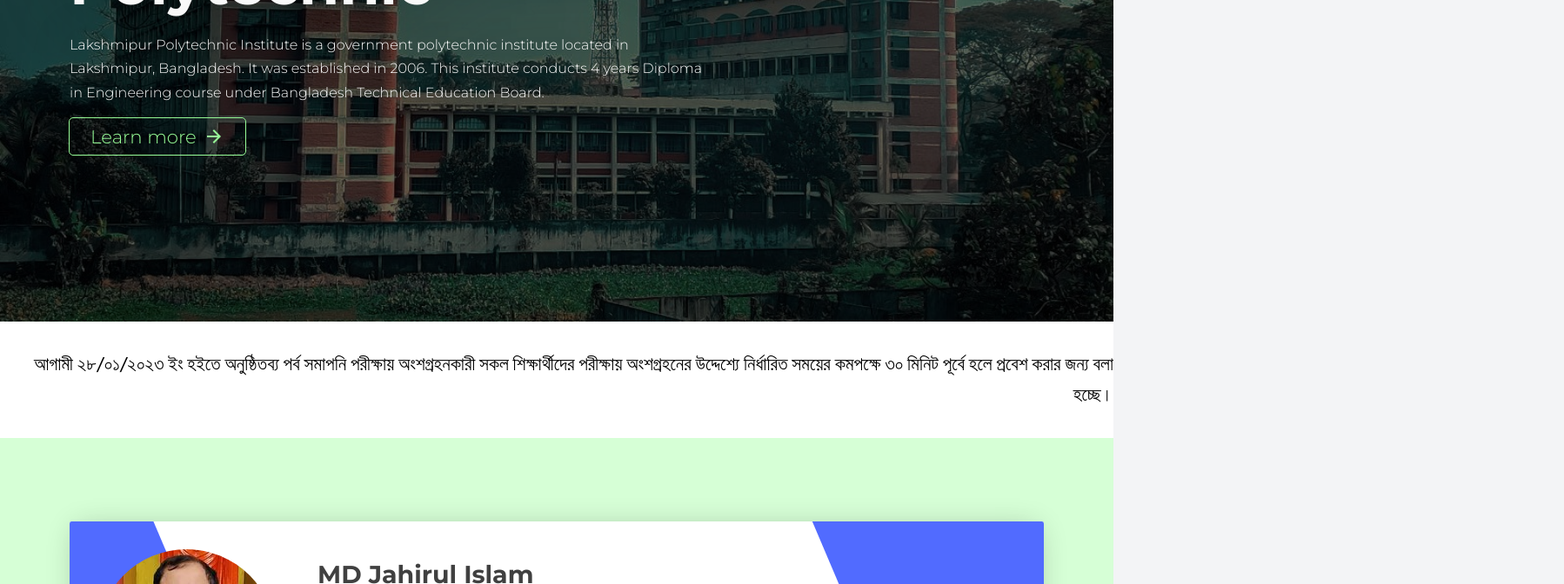
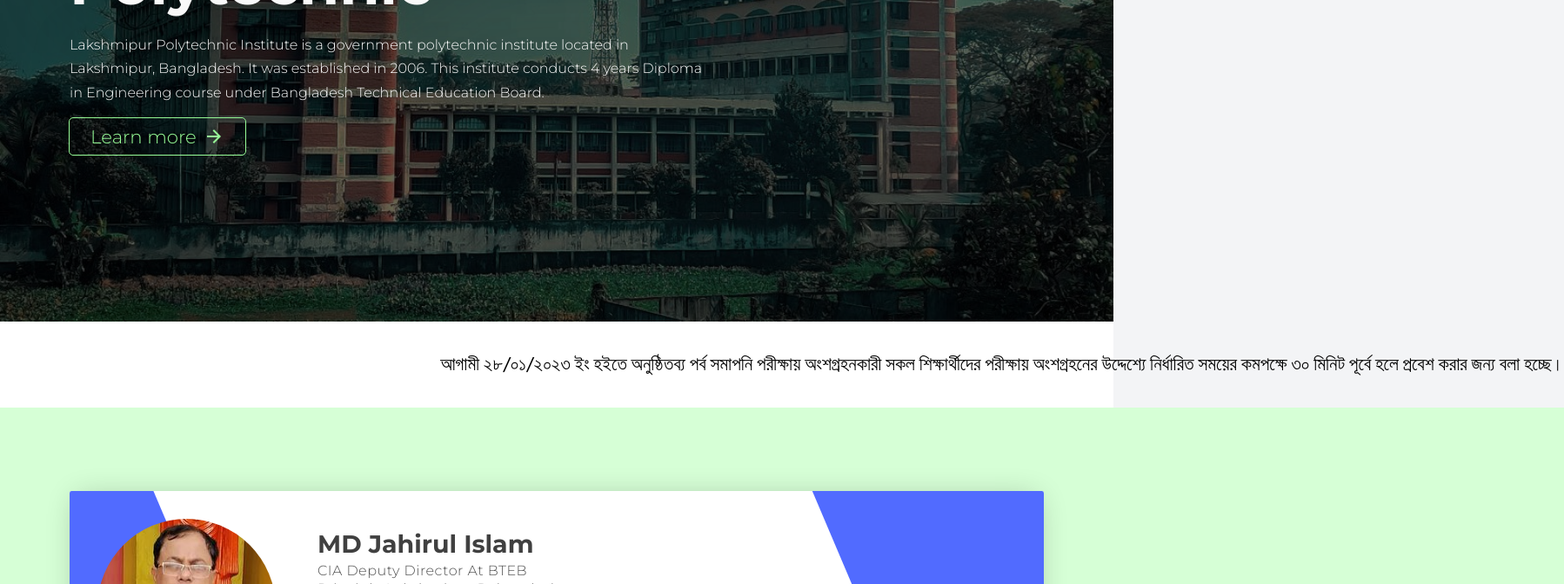
Before and after one commit to al-imam/lpi, a React (Vite) app: page / in a window 1280 px wide. Shown: the part 462-1134 px from the top of the page at 87% size, 1798 px wide, since content can reach past the window. Built offline with nearby package versions, Linux system fonts and the light colour scheme.

Commit message:
apply marquee animation on text

```diff
--- a/src/components/Marquee/marquee.module.css
+++ b/src/components/Marquee/marquee.module.css
@@ -7,6 +7,8 @@
   font-family: var(--ff-b);
   font-size: var(--h5);
   text-align: right;
+  width: max-content;
+  animation: scroll 20s linear infinite;
 }
 
 @keyframes scroll {
```
